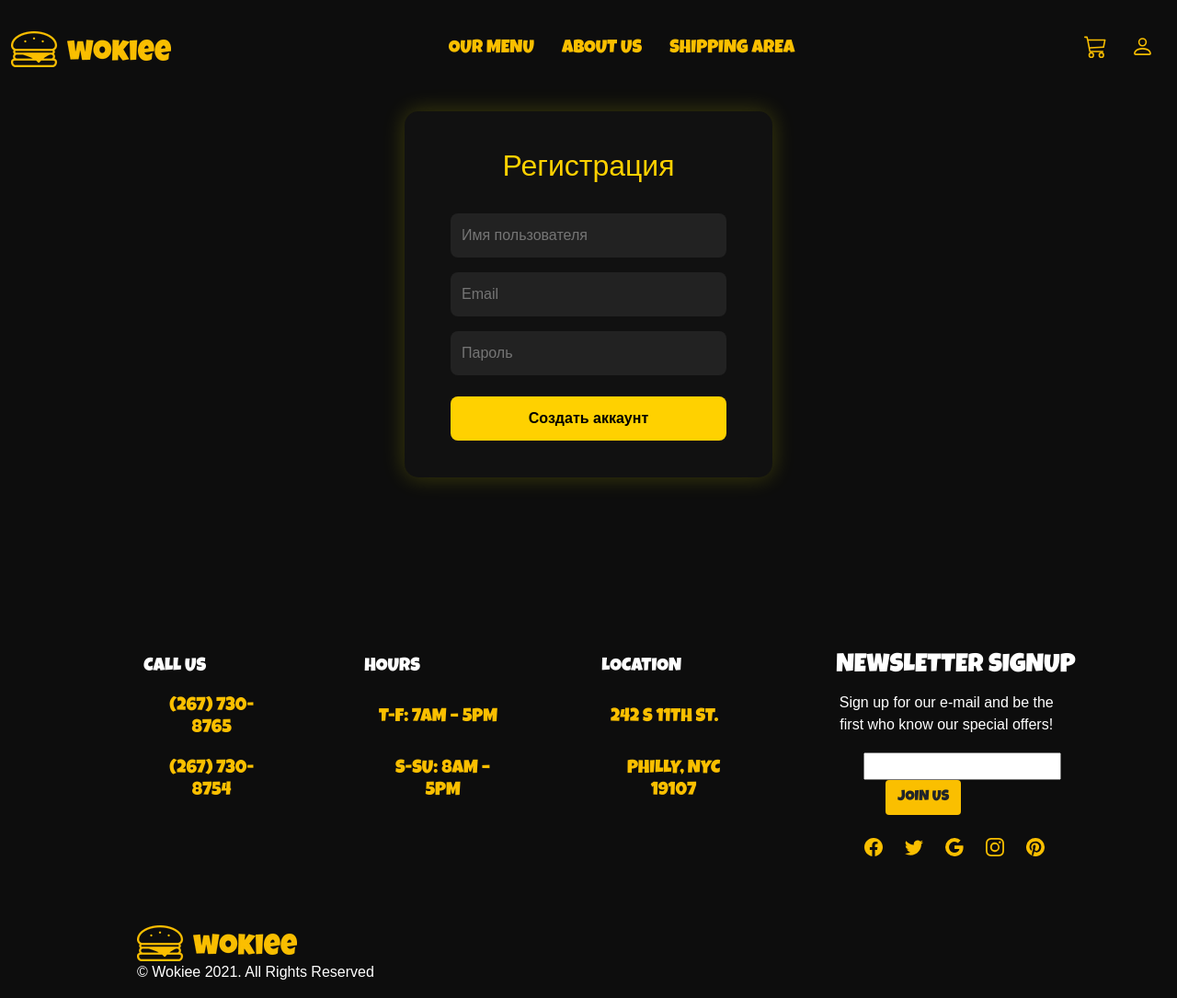
After one commit to aaltafis/Food-delivery, a Django app: template posts/templates/posts/registr.html in a window 1280 px wide. The commit adds this page. Shown: the whole page at 92% size. Run offline with Django 4.2, Linux system fonts and the light colour scheme; the template is opened without the code that fills it, so the values that code supplies are empty.

Commit message:
Добавил регистрацию

```diff
--- a/blog/urls.py
+++ b/blog/urls.py
@@ -27,4 +27,9 @@ urlpatterns = [
     path('collections/<str:slug>/', views.products, name = "products"),
     path('collections/<slug:category_slug>/<slug:product_slug>/', views.product_detail, name = "product_detail"),
 
+
+    # Регистрация страница новая
+    path('posts/registr.html', views.registr_view, name="registr"),
+
+
 ] + static(settings.STATIC_URL, document_root = settings.STATIC_ROOT) + static(settings.MEDIA_URL, document_root = settings.MEDIA_ROOT)
--- a/posts/templates/base.html
+++ b/posts/templates/base.html
@@ -49,14 +49,15 @@
       	<div>
       		<nav class="nav">
 		    	<div class="col">
-		            <a class="link" href="#" style="margin: 13px; ">
+		            <a class="link" href = "" style="margin: 13px; ">
 		                <svg xmlns="http://www.w3.org/2000/svg" width="25" height="25" fill="currentColor" class="bi bi-cart3" viewBox="0 0 16 16" class="svg-left">
+
 		                    <path d="M0 1.5A.5.5 0 0 1 .5 1H2a.5.5 0 0 1 .485.379L2.89 3H14.5a.5.5 0 0 1 .49.598l-1 5a.5.5 0 0 1-.465.401l-9.397.472L4.415 11H13a.5.5 0 0 1 0 1H4a.5.5 0 0 1-.491-.408L2.01 3.607 1.61 2H.5a.5.5 0 0 1-.5-.5zM3.102 4l.84 4.479 9.144-.459L13.89 4H3.102zM5 12a2 2 0 1 0 0 4 2 2 0 0 0 0-4zm7 0a2 2 0 1 0 0 4 2 2 0 0 0 0-4zm-7 1a1 1 0 1 1 0 2 1 1 0 0 1 0-2zm7 0a1 1 0 1 1 0 2 1 1 0 0 1 0-2z"/>
 		              </svg>
 		            </a>
 		        </div>
 		        <div class="col">
-		            <a class="link" href="#" style="margin: 13px;" >
+		            <a class="link" href="{% url 'registr' %}" style="margin: 13px;" >
 		                <svg xmlns="http://www.w3.org/2000/svg" width="25" height="25" fill="currentColor" class="bi bi-person" viewBox="0 0 16 16" class="svg-left">
 		                    <path d="M8 8a3 3 0 1 0 0-6 3 3 0 0 0 0 6zm2-3a2 2 0 1 1-4 0 2 2 0 0 1 4 0zm4 8c0 1-1 1-1 1H3s-1 0-1-1 1-4 6-4 6 3 6 4zm-1-.004c-.001-.246-.154-.986-.832-1.664C11.516 10.68 10.289 10 8 10c-2.29 0-3.516.68-4.168 1.332-.678.678-.83 1.418-.832 1.664h10z"/>
 		                </svg>
--- /dev/null
+++ b/posts/templates/posts/registr.html
@@ -0,0 +1,357 @@
+{% extends "base.html" %}
+
+{% block content %}
+<style>
+    body {
+        background-color: #0c0c0c; /* Под цвет сайта */
+        color: white;
+        font-family: 'Poppins', sans-serif;
+    }
+
+    .register-container {
+        display: flex;
+        justify-content: center;
+        align-items: center;
+        height: 80vh; /* центр по вертикали */
+    }
+
+    .register-box {
+        background-color: #111;
+        padding: 40px 50px;
+        border-radius: 15px;
+        box-shadow: 0 0 25px rgba(255, 255, 0, 0.2);
+        width: 400px;
+        text-align: center;
+    }
+
+    .register-box h2 {
+        color: #FFD100;
+        margin-bottom: 25px;
+    }
+
+    .register-box input {
+        width: 100%;
+        padding: 12px;
+        margin: 8px 0;
+        border: none;
+        border-radius: 8px;
+        background-color: #222;
+        color: white;
+    }
+
+    .register-box button {
+        width: 100%;
+        padding: 12px;
+        margin-top: 15px;
+        background-color: #FFD100;
+        border: none;
+        color: black;
+        font-weight: bold;
+        border-radius: 8px;
+        transition: 0.3s;
+    }
+
+    .register-box button:hover {
+        background-color: #ffcc00c4;
+    }
+</style>
+
+<div class="register-container">
+    <div class="register-box">
+        <h2>Регистрация</h2>
+        <form method="post">
+            {% csrf_token %}
+            <input type="text" name="username" placeholder="Имя пользователя" required>
+            <input type="email" name="email" placeholder="Email" required>
+            <input type="password" name="password" placeholder="Пароль" required>
+            <button type="submit">Создать аккаунт</button>
+        </form>
+    </div>
+</div>
+{% endblock %}
+
+
+
+
+
+
+
+
+
+
+
+
+
+
+
+
+
+
+
+
+
+
+
+
+
+
+
+
+
+
+
+
+
+
+
+
+
+
+
+
+
+
+
+
+
+
+
+
+
+
+
+
+
+
+
+
+
+
+
+<!-- <html lang="ru">
+<head>
+  <meta charset="utf-8" />
+  <meta name="viewport" content="width=device-width,initial-scale=1" />
+  <title>Простой шаблон: Регистрация / Вход</title>
+  <style>
+    :root{
+      --bg:#0f1724; --card:#0b1220; --accent:#4f46e5; --muted:#94a3b8; --success:#10b981; --danger:#ef4444;
+      --radius:12px; --glass: rgba(255,255,255,0.03);
+    }
+    *{box-sizing:border-box}
+    body{
+      margin:0; font-family:Inter,ui-sans-serif,system-ui,-apple-system,"Segoe UI",Roboto,"Helvetica Neue",Arial; background: linear-gradient(180deg,#071023 0%, #071a2b 100%); color:#e6eef8;
+      min-height:100vh; display:flex; align-items:center; justify-content:center; padding:24px;
+    }
+    .wrap{width:980px; max-width:100%; display:grid; grid-template-columns:1fr 420px; gap:24px; align-items:center}
+    .promo{
+      padding:28px; background:linear-gradient(180deg, rgba(79,70,229,0.06), transparent); border-radius:16px; border:1px solid rgba(255,255,255,0.03);
+      box-shadow: 0 6px 30px rgba(2,6,23,0.6);
+    }
+    .promo h1{margin:0 0 8px; font-size:26px}
+    .promo p{color:var(--muted); margin:0 0 18px}
+    .card{
+      background:linear-gradient(180deg, rgba(255,255,255,0.02), rgba(255,255,255,0.01));
+      border-radius:var(--radius); padding:22px; border:1px solid rgba(255,255,255,0.04);
+      box-shadow: 0 8px 40px rgba(2,6,23,0.6);
+    }
+    .tabs{display:flex; gap:8px; margin-bottom:14px}
+    .tab{flex:1; padding:10px 12px; text-align:center; cursor:pointer; border-radius:10px; font-weight:600}
+    .tab.active{background:linear-gradient(90deg,var(--accent), #06b6d4); color:white; box-shadow:0 6px 20px rgba(79,70,229,0.18)}
+    form{display:flex; flex-direction:column; gap:12px}
+    label{font-size:13px; color:var(--muted)}
+    input[type=text], input[type=email], input[type=password] {
+      width:100%; padding:12px 12px; border-radius:10px; border:1px solid rgba(255,255,255,0.03); background:var(--glass); color:inherit; outline:none;
+    }
+    .row{display:flex; gap:8px}
+    .btn{
+      padding:11px 14px; border-radius:10px; border:0; cursor:pointer; font-weight:700; background:var(--accent); color:white;
+    }
+    .secondary{background:transparent; border:1px solid rgba(255,255,255,0.06); color:var(--muted)}
+    .muted{color:var(--muted); font-size:13px}
+    .small{font-size:13px}
+    .error{color:var(--danger); font-size:13px}
+    .success{color:var(--success); font-size:13px}
+    .pwd-row{display:flex; gap:8px; align-items:center}
+    .link{color:var(--accent); cursor:pointer; text-decoration:underline}
+    .meter{height:8px; border-radius:8px; background:rgba(255,255,255,0.04); overflow:hidden}
+    .meter > i{display:block; height:100%; width:0%; background:linear-gradient(90deg,#ef4444,#f59e0b,#10b981);}
+    .logo{height:56px; width:56px; border-radius:12px; background:linear-gradient(45deg,#4f46e5,#06b6d4); display:flex; align-items:center; justify-content:center; font-weight:800}
+    .note{font-size:13px; color:var(--muted)}
+    @media(max-width:860px){.wrap{grid-template-columns:1fr;}}
+  </style>
+</head>
+<body>
+  <div class="wrap">
+    <div class="card">
+      <div class="tabs">
+        <div class="tab active" id="tab-login">Вход</div>
+        <div class="tab" id="tab-register">Регистрация</div>
+      </div>
+
+      <!-- Login form -->
+<!--       <form id="form-login">
+        <label>Email</label>
+        <input type="email" id="login-email" placeholder="you@example.com" required />
+
+        <label>Пароль</label>
+        <div class="pwd-row">
+          <input type="password" id="login-password" placeholder="Введите пароль" required />
+          <button type="button" class="secondary" id="login-toggle">👁</button>
+        </div>
+
+        <div class="row">
+          <button class="btn" type="submit">Войти</button>
+          <button type="button" class="secondary" id="to-register">Регистрация</button>
+        </div>
+
+        <div id="login-msg" class="muted"></div>
+      </form>
+
+
+      <form id="form-register" style="display:none">
+        <label>Имя</label>
+        <input type="text" id="reg-name" placeholder="Ваше имя" required />
+
+        <label>Email</label>
+        <input type="email" id="reg-email" placeholder="you@example.com" required />
+
+        <label>Пароль</label>
+        <div class="pwd-row">
+          <input type="password" id="reg-password" placeholder="Придумайте пароль" required />
+          <button type="button" class="secondary" id="reg-toggle">👁</button>
+        </div>
+
+        <label class="small">Надёжность пароля</label>
+        <div class="meter" aria-hidden><i id="pwd-strength"></i></div>
+        <div class="row">
+          <button class="btn" type="submit">Создать аккаунт</button>
+          <button type="button" class="secondary" id="to-login">Уже есть</button>
+        </div>
+
+        <div id="reg-msg" class="muted"></div>
+      </form>
+    </div>
+  </div>
+
+  <script>
+    const tabLogin = document.getElementById('tab-login');
+    const tabRegister = document.getElementById('tab-register');
+    const formLogin = document.getElementById('form-login');
+    const formRegister = document.getElementById('form-register');
+
+    function showLogin(){
+      tabLogin.classList.add('active'); tabRegister.classList.remove('active');
+      formLogin.style.display='block'; formRegister.style.display='none';
+    }
+    function showRegister(){
+      tabLogin.classList.remove('active'); tabRegister.classList.add('active');
+      formLogin.style.display='none'; formRegister.style.display='block';
+    }
+    tabLogin.onclick = showLogin; tabRegister.onclick = showRegister;
+    document.getElementById('to-register').onclick = showRegister;
+    document.getElementById('to-login').onclick = showLogin;
+
+    function toggle(idInput){
+      const inp = document.getElementById(idInput);
+      inp.type = inp.type === 'password' ? 'text' : 'password';
+    }
+    document.getElementById('login-toggle').onclick = ()=> toggle('login-password');
+    document.getElementById('reg-toggle').onclick = ()=> toggle('reg-password');
+
+    const pwdStrength = document.getElementById('pwd-strength');
+    const regPassword = document.getElementById('reg-password');
+
+    function strengthScore(pw){
+      let score=0;
+      if(!pw) return 0;
+      if(pw.length>=8) score+=1; if(pw.length>=12) score+=1;
+      if(/[a-z]/.test(pw) && /[A-Z]/.test(pw)) score+=1;
+      if(/[0-9]/.test(pw)) score+=1;
+      if(/[^A-Za-z0-9]/.test(pw)) score+=1;
+      return score; // 0..5
+    }
+    regPassword.addEventListener('input', ()=>{
+      const s = strengthScore(regPassword.value);
+      const pct = (s/5)*100;
+      pwdStrength.style.width = pct + '%';
+    });
+
+
+
+    async function sha256Hex(message){
+      const enc = new TextEncoder();
+      const data = enc.encode(message);
+      const hash = await crypto.subtle.digest('SHA-256', data);
+      // convert to hex
+      const arr = Array.from(new Uint8Array(hash));
+      return arr.map(b=>b.toString(16).padStart(2,'0')).join('');
+    }
+
+    function getUsers(){
+      try{ return JSON.parse(localStorage.getItem('users') || '{}'); }catch(e){return{}};
+    }
+    function setUsers(u){ localStorage.setItem('users', JSON.stringify(u)); }
+
+    // Регистрация
+    document.getElementById('form-register').addEventListener('submit', async (e)=>{
+      e.preventDefault();
+      const name = document.getElementById('reg-name').value.trim();
+      const email = document.getElementById('reg-email').value.trim().toLowerCase();
+      const pwd = document.getElementById('reg-password').value;
+      const msg = document.getElementById('reg-msg');
+      msg.className = 'muted';
+
+      if(!name || !email || !pwd){ msg.textContent='Заполните все поля.'; return; }
+      if(!/^[^@\s]+@[^@\s]+\.[^@\s]+$/.test(email)){ msg.textContent='Неверный формат email.'; return; }
+      if(pwd.length<6){ msg.textContent='Пароль должен быть минимум 6 символов.'; return; }
+
+      const users = getUsers();
+      if(users[email]){ msg.textContent='Пользователь с таким email уже существует.'; return; }
+
+      const hash = await sha256Hex(pwd + '::pepper'); // добавили "pepper" для простоты
+      users[email] = { name, hash, created: new Date().toISOString() };
+      setUsers(users);
+
+      msg.className='success';
+      msg.textContent = 'Аккаунт создан. Можете войти.';
+      // clear password field
+      document.getElementById('reg-password').value='';
+      pwdStrength.style.width='0%';
+      setTimeout(showLogin, 800);
+    });
+
+    document.getElementById('form-login').addEventListener('submit', async(e)=>{
+      e.preventDefault();
+      const email = document.getElementById('login-email').value.trim().toLowerCase();
+      const pwd = document.getElementById('login-password').value;
+      const msg = document.getElementById('login-msg'); msg.className='muted';
+
+      const users = getUsers();
+      if(!users[email]){ msg.className='error'; msg.textContent='Пользователь не найден.'; return; }
+
+      const hash = await sha256Hex(pwd + '::pepper');
+      if(hash === users[email].hash){
+        msg.className='success';
+        msg.textContent = `Привет, ${users[email].name}! Вы успешно вошли.`;
+        // Пример: сохраняем флаг сессии (только для демонстрации)
+        sessionStorage.setItem('auth', JSON.stringify({email, name: users[email].name, at: new Date().toISOString()}));
+      } else {
+        msg.className='error';
+        msg.textContent='Неверный пароль.';
+      }
+    });
+
+    (async function(){
+      const users = getUsers();
+      const demoEmail = 'demo@example.com';
+      if(!users[demoEmail]){
+        const h = await sha256Hex('Password123!' + '::pepper');
+        users[demoEmail] = { name: 'Демо Пользователь', hash: h, created: new Date().toISOString() };
+        setUsers(users);
+      }
+    })();
+
+  </script>
+</body>
+</html>
```
Also changed, not shown: posts/views.py (+12 -0 lines).
